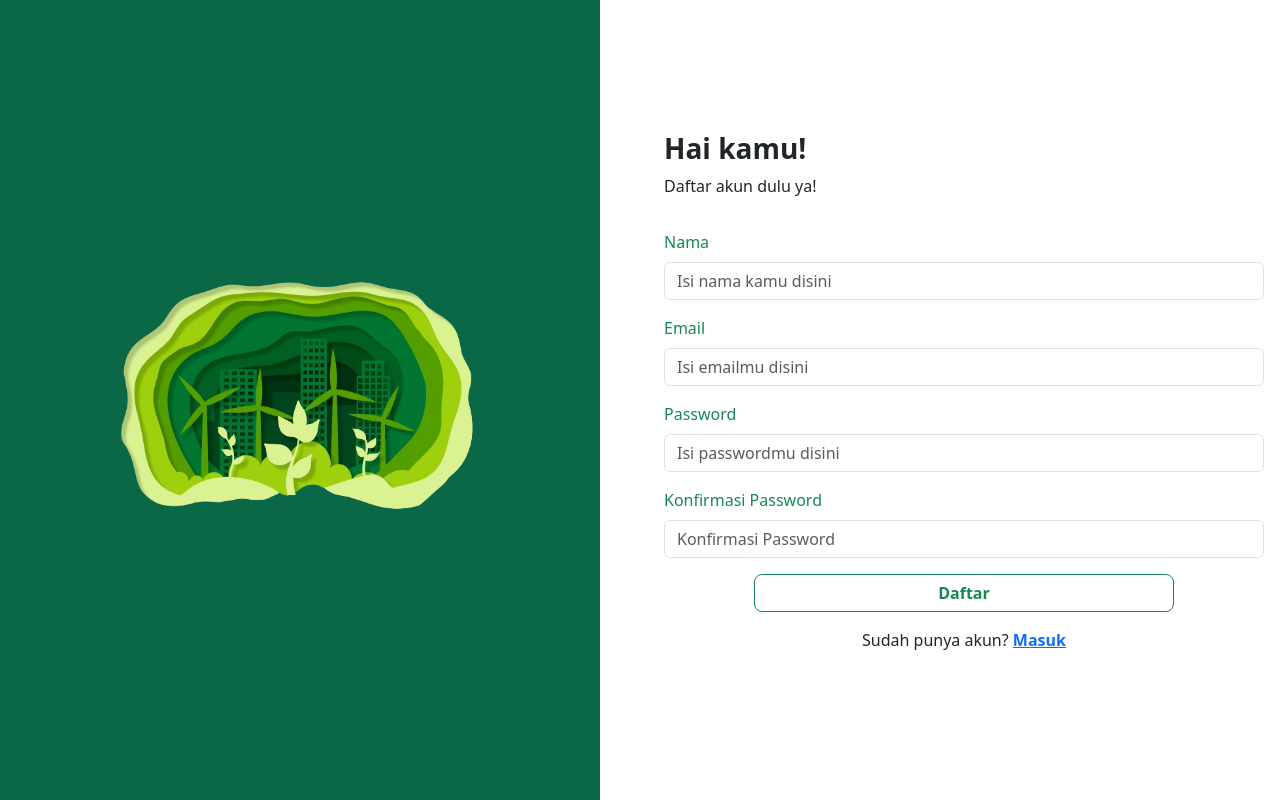
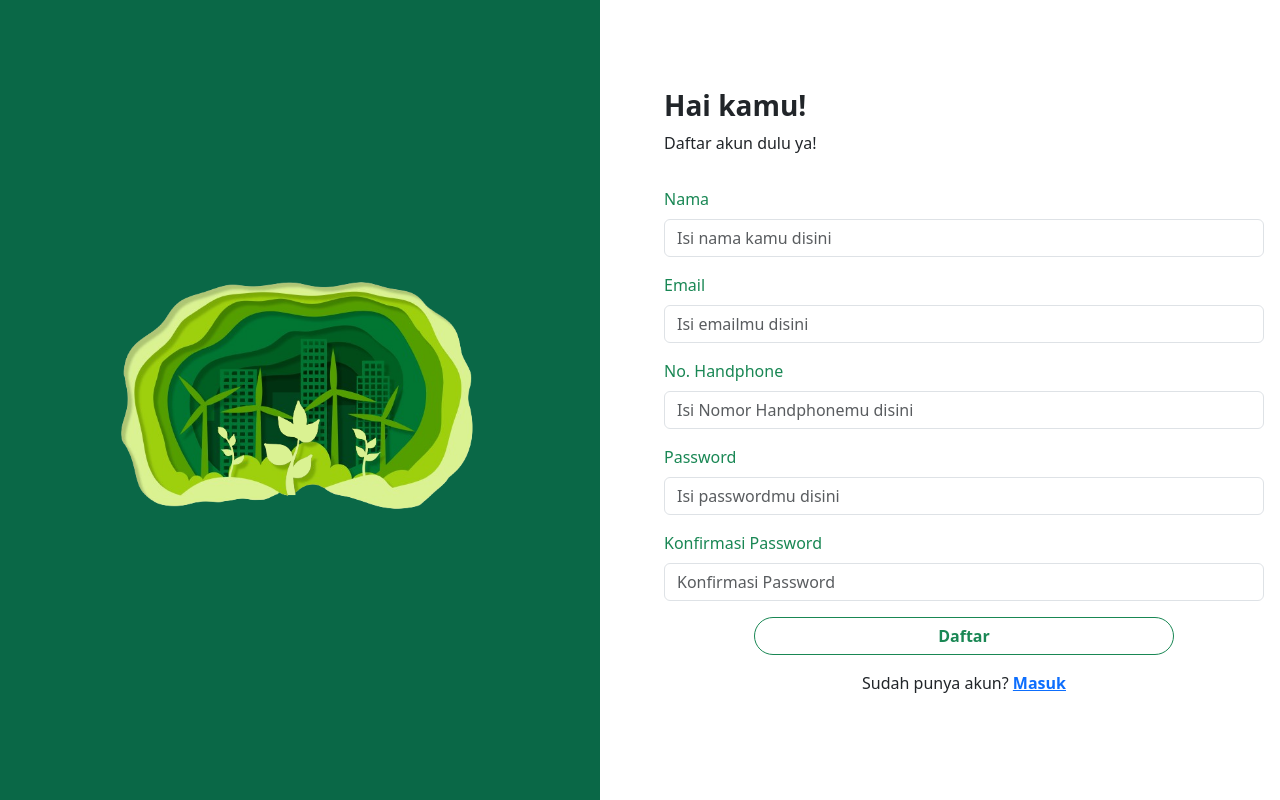
Before and after one commit to jundifatih/final-project, a Laravel app: page /register in a window 1280 px wide. Run offline with Laravel 10, Linux system fonts and the light colour scheme.

Commit message:
Final Project Bank Sampah

```diff
--- a/resources/views/auth/login.blade.php
+++ b/resources/views/auth/login.blade.php
@@ -42,7 +42,7 @@
                   <label for="password" class="form-label text-success">Password</label>
                   <input type="password" class="form-control text-success" id="password" name="password" placeholder="Isi password disini">
                 </div>
-                <button type="submit" class="btn btn-none border border-success rounded-3 align-self-center text-success fw-bold" style="width: 70%;">Masuk</button>
+                <button type="submit" class="btn btn-none border border-success rounded-5 align-self-center text-success fw-bold" style="width: 70%;">Masuk</button>
             </form>
             <p class="align-self-center">Belum punya akun? <a href="{{route('get_register')}}" class="fw-bold">Daftar</a></p>
         </div>
--- a/resources/views/auth/register.blade.php
+++ b/resources/views/auth/register.blade.php
@@ -43,6 +43,10 @@
                   <input type="email" class="form-control" id="email" name="email" aria-describedby="emailHelp" placeholder="Isi emailmu disini">
                 </div>
                 <div class="mb-3">
+                  <label for="nomor_hp" class="form-label text-success">No. Handphone</label>
+                  <input type="text" class="form-control" id="no_hp" name="no_hp" aria-describedby="emailHelp" placeholder="Isi Nomor Handphonemu disini">
+                </div>
+                <div class="mb-3">
                   <label for="password" class="form-label text-success">Password</label>
                   <input type="password" class="form-control" id="password" name="password" placeholder="Isi passwordmu disini">
                 </div>
@@ -50,7 +54,7 @@
                   <label for="password_confirmation" class="form-label text-success">Konfirmasi Password</label>
                   <input type="password" class="form-control" id="password_confirmation" name="password_confirmation" placeholder="Konfirmasi Password">
                 </div>
-                <button type="submit" class="btn btn-none border border-success rounded-3 align-self-center text-success fw-bold" style="width: 70%;">Daftar</button>
+                <button type="submit" class="btn btn-none border border-success rounded-5 align-self-center text-success fw-bold" style="width: 70%;">Daftar</button>
               </form>
             <p class="align-self-center">Sudah punya akun? <a href="{{route('get_login')}}" class="fw-bold">Masuk</a></p>
         </div>
--- a/resources/views/layouts/master.blade.php
+++ b/resources/views/layouts/master.blade.php
@@ -4,7 +4,7 @@
     <meta charset="UTF-8">
     <meta name="viewport" content="width=device-width, initial-scale=1.0">
     <meta http-equiv="X-UA-Compatible" content="ie=edge">
-    <title>Document</title>
+    <title>Bank Sampah</title>
     {{-- Link CSS Bootstrap --}}
     <link rel="stylesheet" href="https://cdn.jsdelivr.net/npm/bootstrap@5.3.3/dist/css/bootstrap.min.css">
     {{-- Link CDN Icon --}}
```
